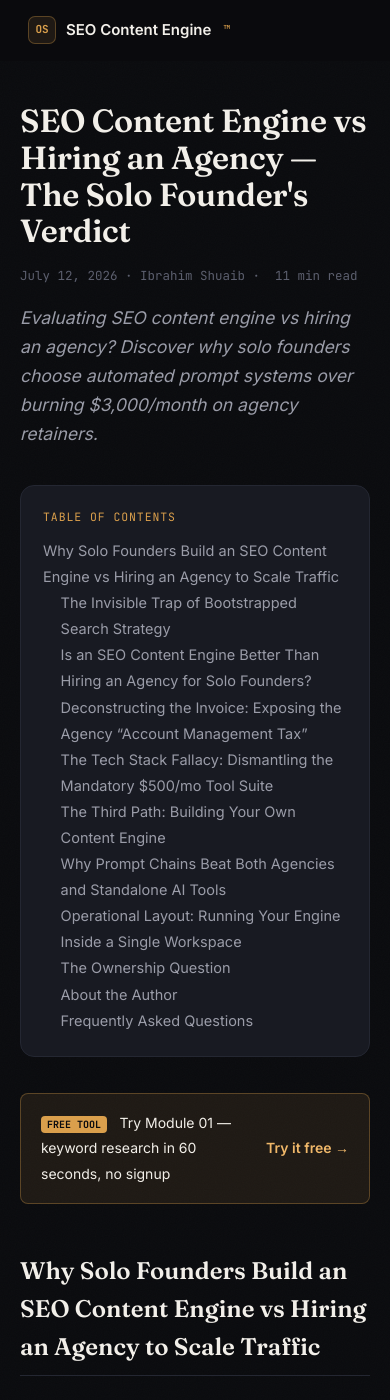
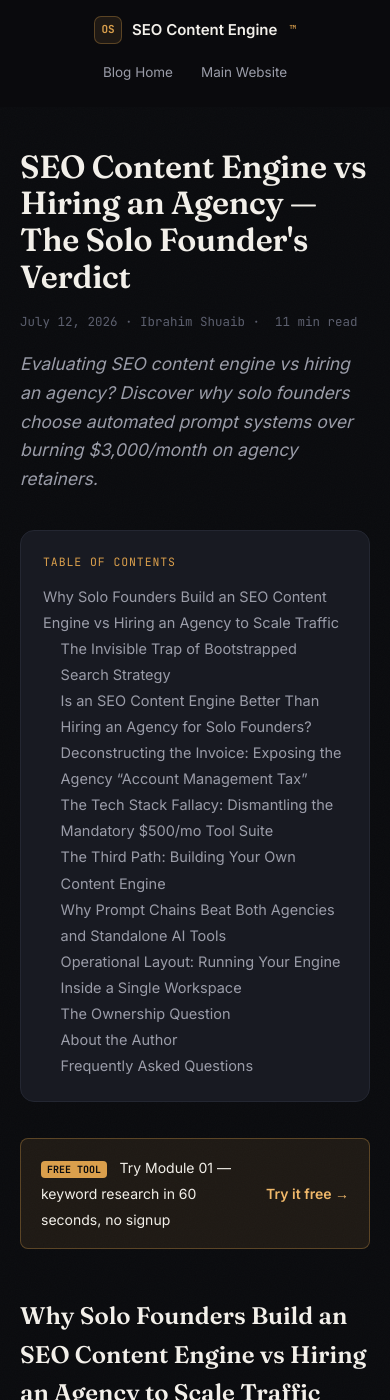
Before and after one commit to ibrabyze/blog-, a Jekyll site: the page built from _posts/2026-07-12-seo-content-engine-hiring-agency.md, in a window 390 px wide and 1400 px high. Built offline with Jekyll 4.4.1, drawn with Linux system fonts in a browser that asks for light colours.

Commit message:
Update post.html

```diff
--- a/_layouts/post.html
+++ b/_layouts/post.html
@@ -451,14 +451,28 @@ footer{border-top:1px solid var(--border);padding:48px 0 32px}
 .sticky-cta .btn{width:100%}
 
 @media(max-width:980px){
-  .nav-links{display:none}
+  .nav-links{gap:20px}
 }
 @media(max-width:640px){
   .wrap{padding:0 20px}
   .blog-container{padding-top:42px}
-  .nav-cta .btn-ghost{display:none}
-  footer{padding-bottom:90px}
-  .sticky-cta{display:block}
+  .nav-cta{display:none}
+  footer{padding-bottom:32px}
+
+  .nav-inner {
+    flex-wrap: wrap;
+    gap: 12px;
+    justify-content: center;
+    text-align: center;
+  }
+  .nav-links {
+    display: flex !important;
+    gap: 20px;
+  }
+  .nav-link {
+    font-size: 13.5px;
+    padding: 6px 4px;
+  }
 }
 </style>
 </head>
```
